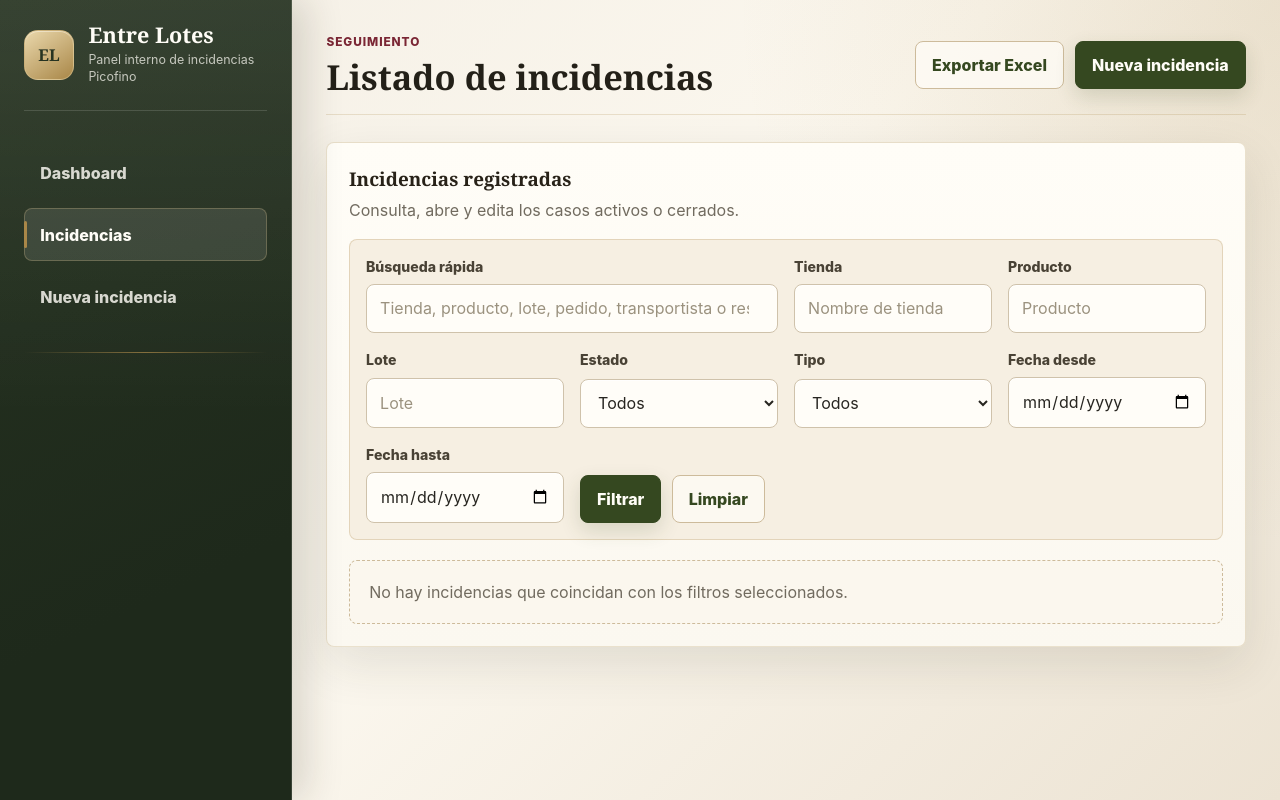
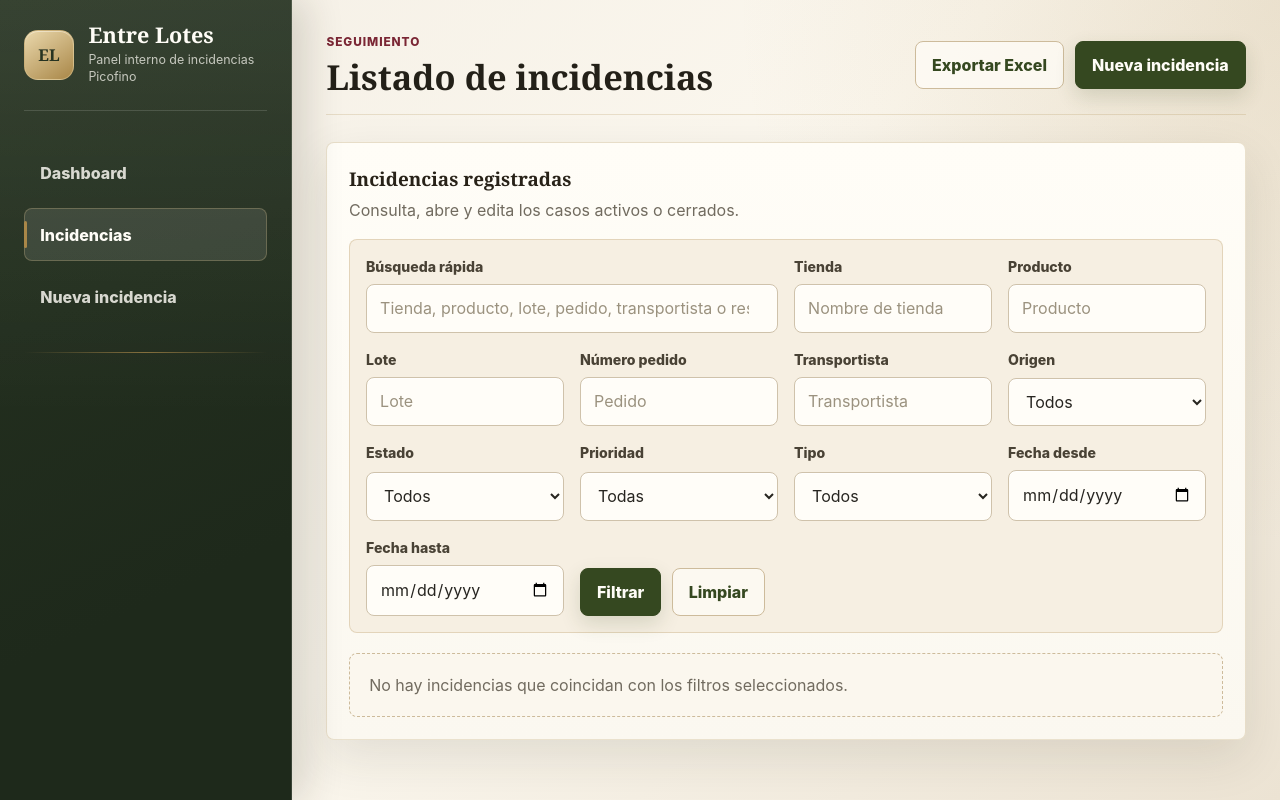
Before and after one commit to celiaefe/el_desaguisado, a Flask app: page /incidencias in a window 1280 px wide. Run offline with Flask 3, Linux system fonts and the light colour scheme; data that the repository does not hold is empty.

Commit message:
Amplia filtros de incidencias

```diff
--- a/app.py
+++ b/app.py
@@ -365,7 +365,11 @@
         "tienda": clean_text(args.get("tienda", ""), 150),
         "producto": clean_text(args.get("producto", ""), 150),
         "lote": clean_text(args.get("lote", ""), 100),
+        "numero_pedido": clean_text(args.get("numero_pedido", ""), 120),
+        "transportista": clean_text(args.get("transportista", ""), 120),
+        "origen_incidencia": clean_text(args.get("origen_incidencia", ""), 80),
         "estado": clean_text(args.get("estado", ""), 50),
+        "prioridad": clean_text(args.get("prioridad", ""), 50),
         "tipo_incidencia": clean_text(args.get("tipo_incidencia", ""), 100),
         "fecha_desde": args.get("fecha_desde", "").strip(),
         "fecha_hasta": args.get("fecha_hasta", "").strip(),
@@ -397,8 +401,22 @@
         query = query.filter(Incidencia.producto.ilike(f"%{filters['producto']}%"))
     if filters["lote"]:
         query = query.filter(Incidencia.lote.ilike(f"%{filters['lote']}%"))
+    if filters["numero_pedido"]:
+        query = query.filter(
+            Incidencia.numero_pedido.ilike(f"%{filters['numero_pedido']}%")
+        )
+    if filters["transportista"]:
+        query = query.filter(
+            Incidencia.transportista.ilike(f"%{filters['transportista']}%")
+        )
+    if filters["origen_incidencia"] in ORIGENES_INCIDENCIA:
+        query = query.filter(
+            Incidencia.origen_incidencia == filters["origen_incidencia"]
+        )
     if filters["estado"] in ESTADOS_INCIDENCIA:
         query = query.filter(Incidencia.estado == filters["estado"])
+    if filters["prioridad"] in PRIORIDADES_INCIDENCIA:
+        query = query.filter(Incidencia.prioridad == filters["prioridad"])
     if filters["tipo_incidencia"] in TIPOS_INCIDENCIA:
         query = query.filter(Incidencia.tipo_incidencia == filters["tipo_incidencia"])
 
--- a/templates/incidencias.html
+++ b/templates/incidencias.html
@@ -41,11 +41,41 @@
       </label>
 
       <label class="field">
+        <span>Número pedido</span>
+        <input type="text" name="numero_pedido" value="{{ filters.numero_pedido }}" placeholder="Pedido">
+      </label>
+
+      <label class="field">
+        <span>Transportista</span>
+        <input type="text" name="transportista" value="{{ filters.transportista }}" placeholder="Transportista">
+      </label>
+
+      <label class="field">
+        <span>Origen</span>
+        <select name="origen_incidencia">
+          <option value="">Todos</option>
+          {% for origen in origenes_incidencia %}
+            <option value="{{ origen }}" {% if filters.origen_incidencia == origen %}selected{% endif %}>{{ origen }}</option>
+          {% endfor %}
+        </select>
+      </label>
+
+      <label class="field">
         <span>Estado</span>
         <select name="estado">
           <option value="">Todos</option>
           {% for estado in estados_incidencia %}
             <option value="{{ estado }}" {% if filters.estado == estado %}selected{% endif %}>{{ estado }}</option>
+          {% endfor %}
+        </select>
+      </label>
+
+      <label class="field">
+        <span>Prioridad</span>
+        <select name="prioridad">
+          <option value="">Todas</option>
+          {% for prioridad in prioridades_incidencia %}
+            <option value="{{ prioridad }}" {% if filters.prioridad == prioridad %}selected{% endif %}>{{ prioridad }}</option>
           {% endfor %}
         </select>
       </label>
```
